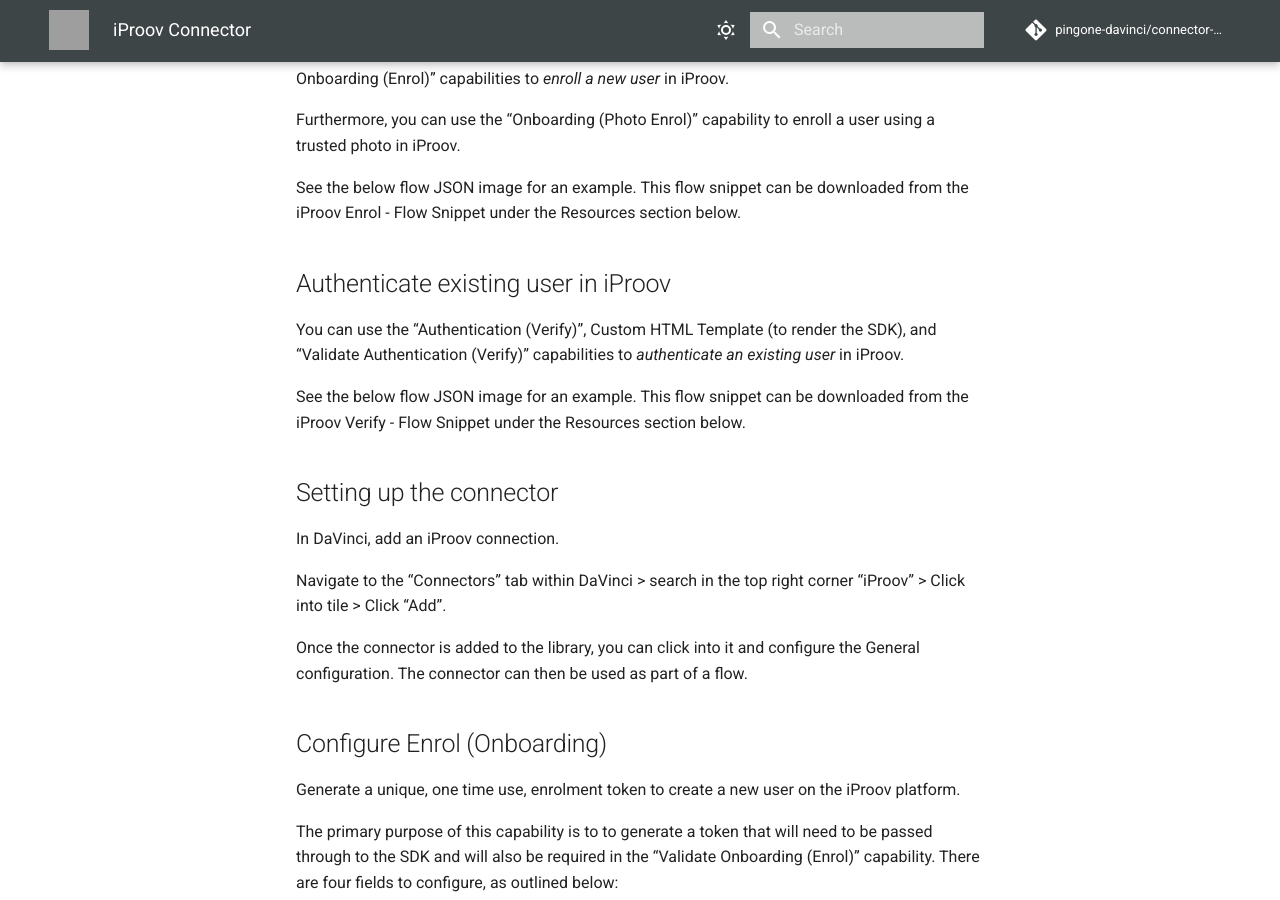
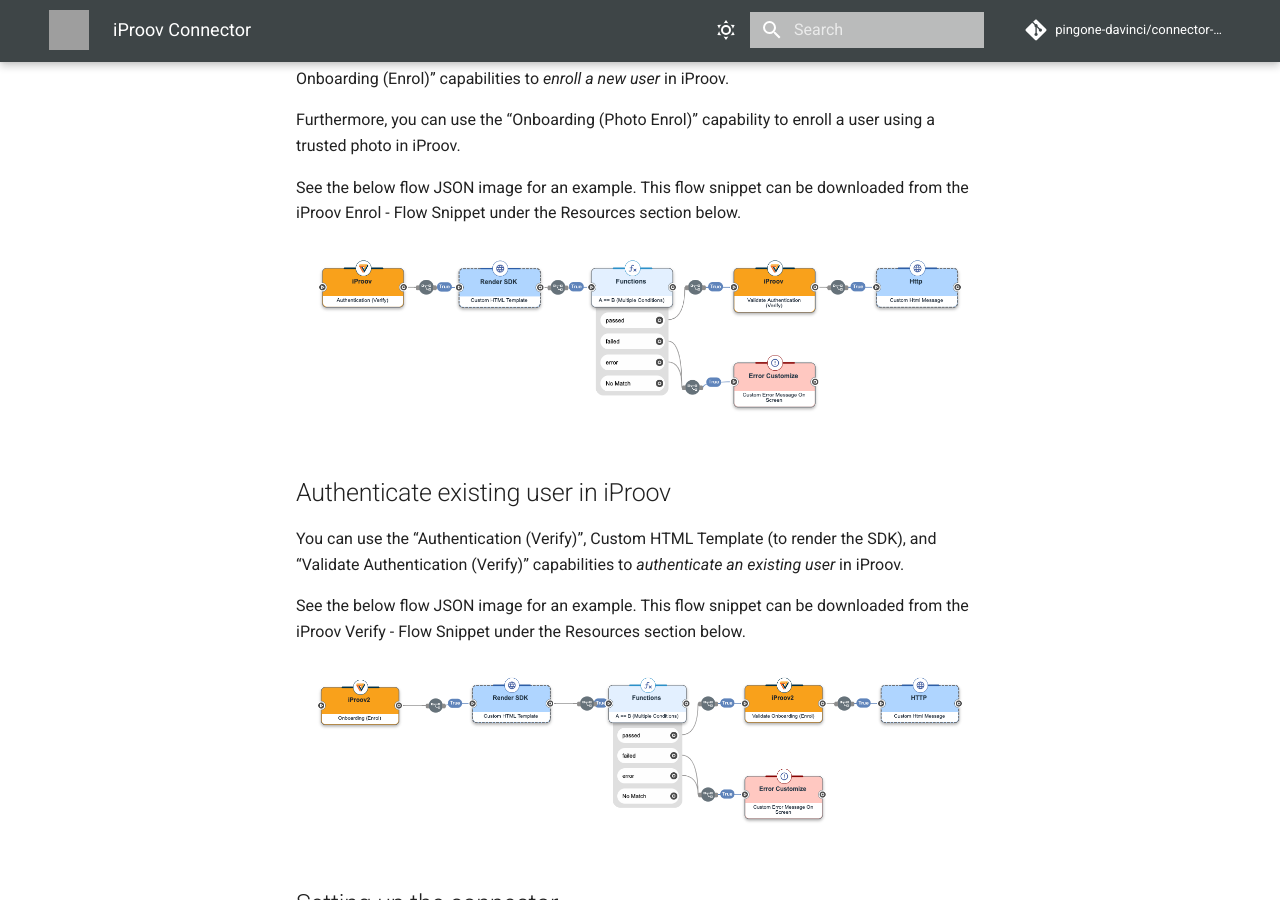
Before and after one commit to pingone-davinci/documentation, an MkDocs documentation site: the page built from docs/iproov/README.md, in a window 1280 px wide and 900 px high, scrolled down 1332 px. Built offline with MkDocs 1.6.1 and Material for MkDocs 9.7.7, drawn with Linux system fonts in a browser that asks for light colours; comment, search, counter and statistics services are not loaded; grey boxes are pictures that could not be loaded.

Commit message:
Update README.md

```diff
--- a/docs/iproov/README.md
+++ b/docs/iproov/README.md
@@ -35,7 +35,7 @@
 
 See the below flow JSON image for an example. This flow snippet can be downloaded from the iProov Enrol - Flow Snippet under the Resources section below.
 
-
+![iProov Verify](iproovEnrol.png)
 
 ## Authenticate existing user in iProov
 
@@ -43,8 +43,7 @@
 
 See the below flow JSON image for an example. This flow snippet can be downloaded from the iProov Verify - Flow Snippet under the Resources section below.
 
-
-
+![iProov Auth](iproovAuth.png)
 
 
 ## Setting up the connector
```
